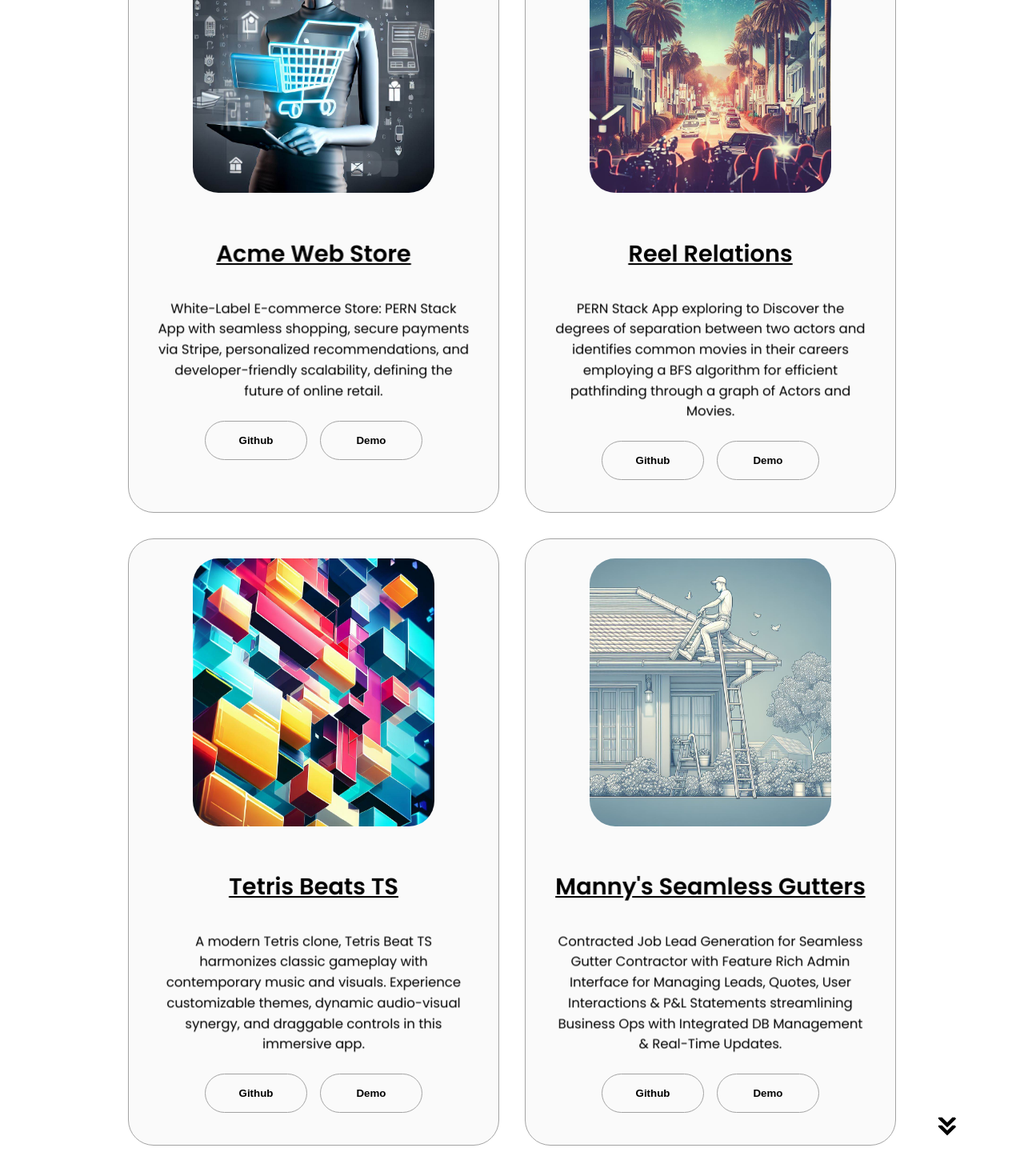
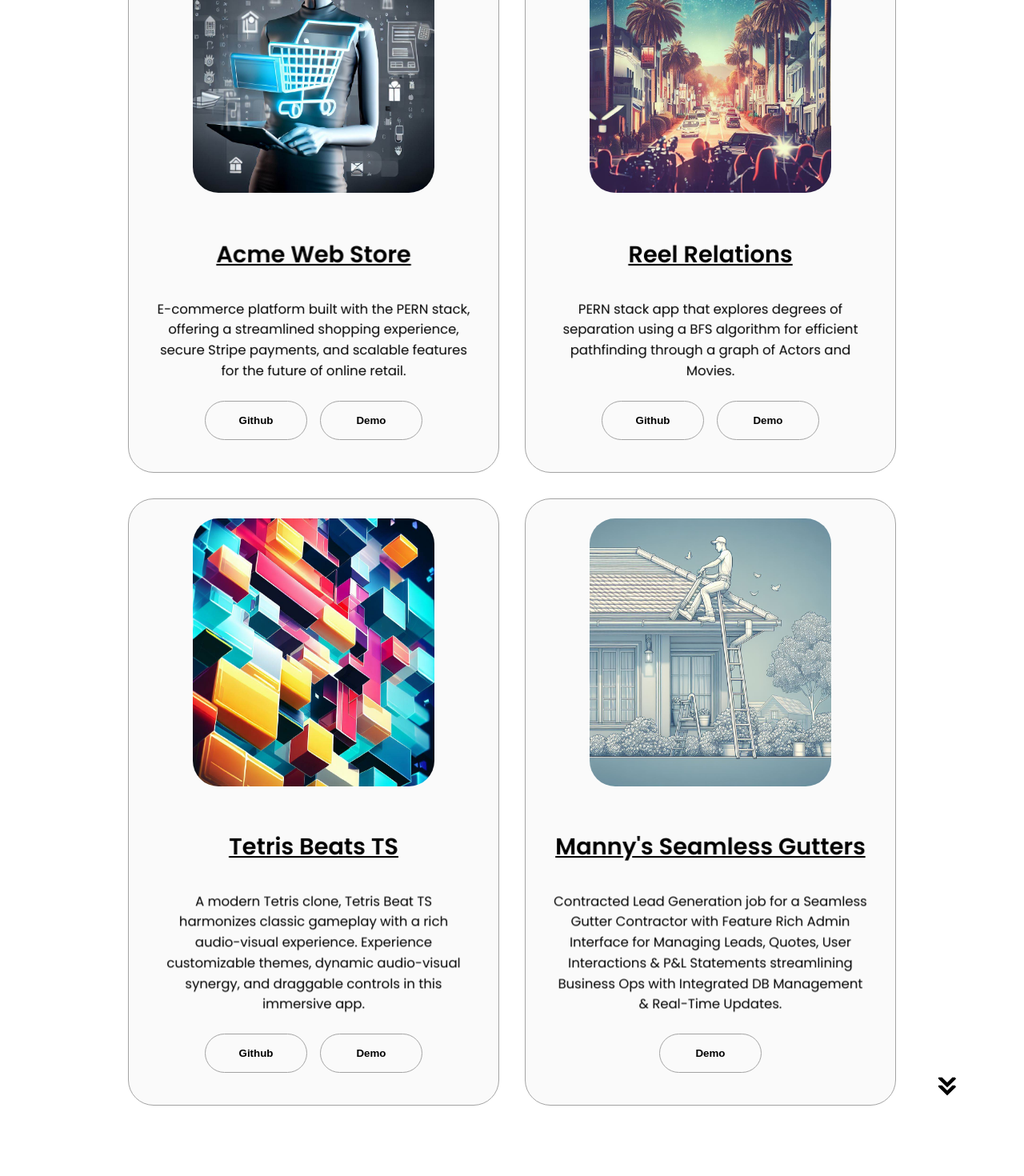
Before and after one commit to chee86j/portv4, a React (Create React App) app: page / in a window 1280 px wide. Shown: the part 4661-6131 px from the top of the page at 80% size. Built offline with nearby package versions, Linux system fonts and the light colour scheme.

Commit message:
updated projects

```diff
--- a/src/components/Projects.js
+++ b/src/components/Projects.js
@@ -19,7 +19,7 @@
 
   return (
     <section id="projects">
-      <p className="section__text__p1">Browse My Recent</p>
+      <p className="section__text__p1">Explore My Recent Work</p>
       <h1 className="title">Projects</h1>
       <div className="experience-details-container">
         <div className="about-containers">
@@ -36,10 +36,9 @@
               Acme Web Store
             </h2>
             <p className="project-text">
-              White-Label E-commerce Store: PERN Stack App with seamless
-              shopping, secure payments via Stripe, personalized
-              recommendations, and developer-friendly scalability, defining the
-              future of online retail.{" "}
+              E-commerce platform built with the PERN stack, offering a
+              streamlined shopping experience, secure Stripe payments, and
+              scalable features for the future of online retail.
             </p>
             <div className="btn-container">
               <button
@@ -73,10 +72,9 @@
               Reel Relations
             </h2>
             <p className="project-text">
-              PERN Stack App exploring to Discover the degrees of separation
-              between two actors and identifies common movies in their careers
-              employing a BFS algorithm for efficient pathfinding through a
-              graph of Actors and Movies.
+              PERN stack app that explores degrees of separation using a BFS
+              algorithm for efficient pathfinding through a graph of Actors and
+              Movies.
             </p>
             <div className="btn-container">
               <button
@@ -113,7 +111,7 @@
             </h2>
             <p className="project-text">
               A modern Tetris clone, Tetris Beat TS harmonizes classic gameplay
-              with contemporary music and visuals. Experience customizable
+              with a rich audio-visual experience. Experience customizable
               themes, dynamic audio-visual synergy, and draggable controls in
               this immersive app.
             </p>
@@ -147,20 +145,20 @@
               Manny's Seamless Gutters
             </h2>
             <p className="project-text">
-              Contracted Job Lead Generation for Seamless Gutter Contractor with
-              Feature Rich Admin Interface for Managing Leads, Quotes, User
+              Contracted Lead Generation job for a Seamless Gutter Contractor
+              with Feature Rich Admin Interface for Managing Leads, Quotes, User
               Interactions & P&L Statements streamlining Business Ops with
               Integrated DB Management & Real-Time Updates.
             </p>
             <div className="btn-container">
-              <button
+              {/* <button
                 className="btn btn-color-2 project-btn"
                 onClick={() =>
                   window.open("https://github.com/chee86j/MannysGuttersPERN")
                 }
               >
                 Github
-              </button>
+              </button> */}
               <button
                 className="btn btn-color-2 project-btn"
                 onClick={() =>
```
